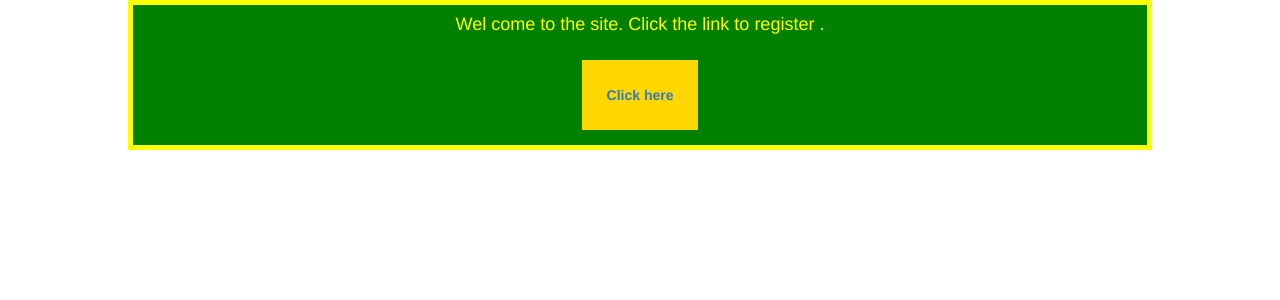
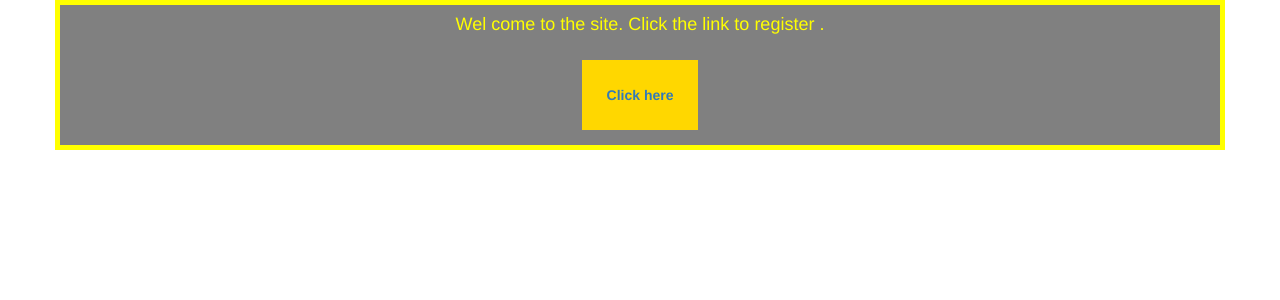
Before and after one commit to Sultan1992/user-registration-and-validation-form, a PHP site: page / in a window 1280 px wide. Shown: the top 300 px of the page. Run offline with PHP 8.4, Linux system fonts and the light colour scheme.

Commit message:
code modified

```diff
--- a/style.css
+++ b/style.css
@@ -7,10 +7,7 @@ body{
 	border-radius:none;
 	height:100%;
 	}
-	.container{
-background-color: bro;
-max-width: 100%;
-	}
+
 #myhomepageheader{
 	padding-bottom:2px;
 	margin-left:75px;
@@ -28,9 +25,8 @@ padding-left:5px;
 }
 .container{
 	height:100%;
-	width:80%;
 	border:5px solid yellow;
-	background-color:green;
+	background-color:gray;
 color:yellow;
 text-align:center;
 }
```
